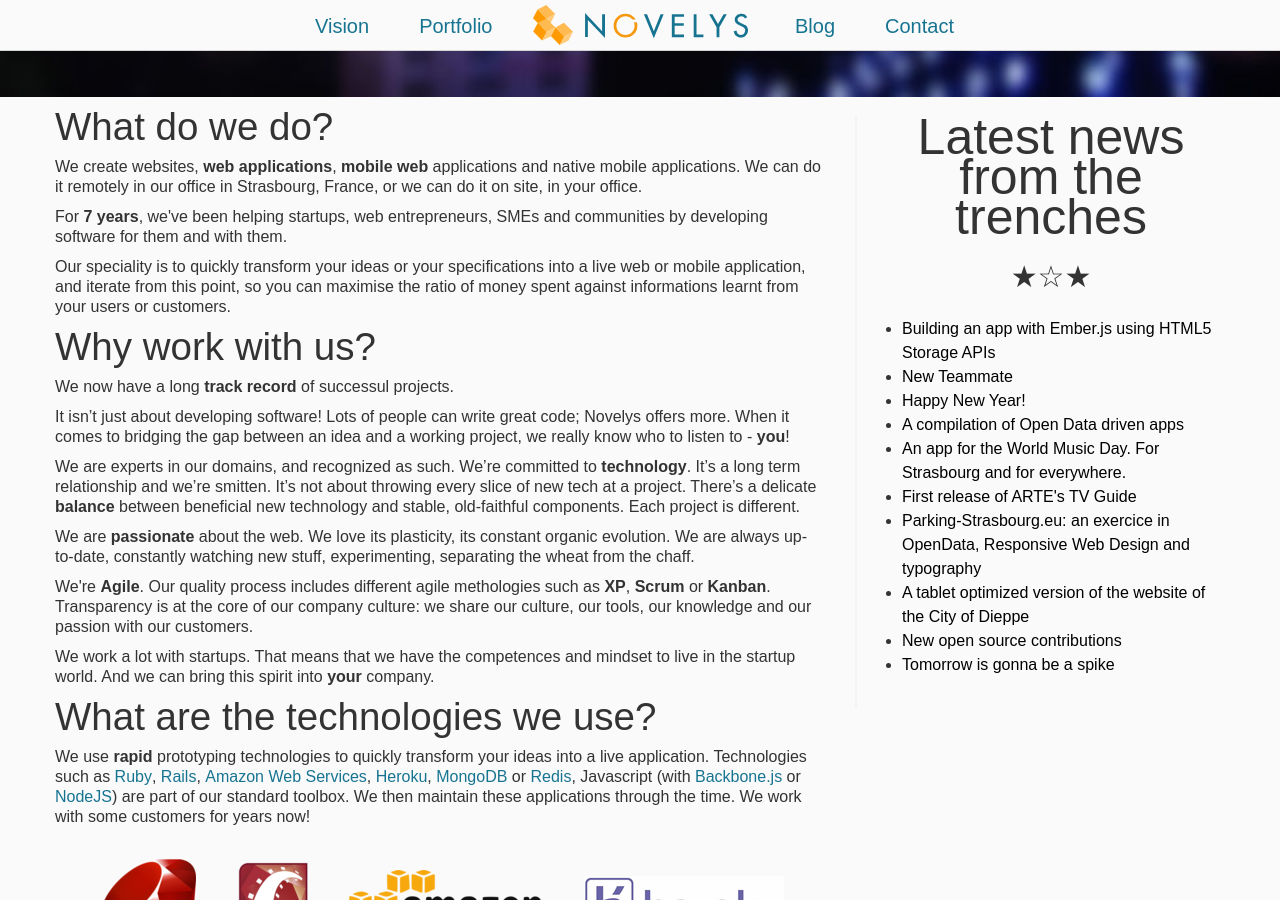
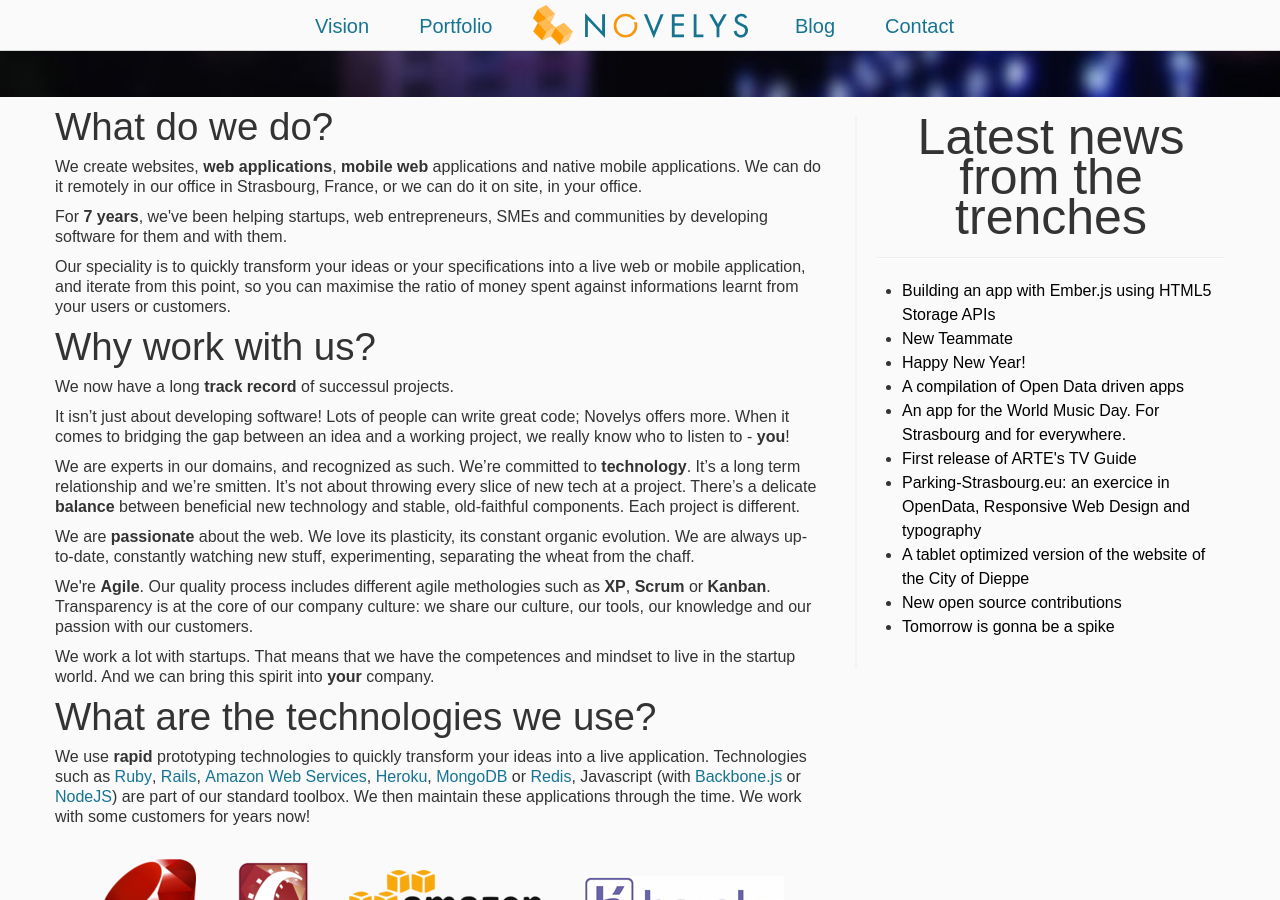
Before and after one commit to novelys/novelys.github.com, a Jekyll site: the page built from index.html, in a window 1280 px wide and 900 px high, scrolled down 703 px. Built offline with Jekyll 4.4.1, drawn with Linux system fonts in a browser that asks for light colours; nearby versions of some CDN libraries.

Commit message:
Remove cubes

```diff
--- a/_layouts/default.html
+++ b/_layouts/default.html
@@ -99,9 +99,7 @@
           <div class="row">
             <div class="span12">
               <h1 class="cursive">
-                <span class="cubes">★☆★</span>
                 Latest news from the trenches
-                <span class="cubes">★☆★</span>
               </h1>
             </div>
           </div>
--- a/index.html
+++ b/index.html
@@ -73,7 +73,7 @@
             <br/>
             from the trenches
             <br/>
-            <span class="cubes">★☆★</span>
+            <hr />
           </h1>
           <ul class="links">
             {% for post in site.categories.blog %}
```
